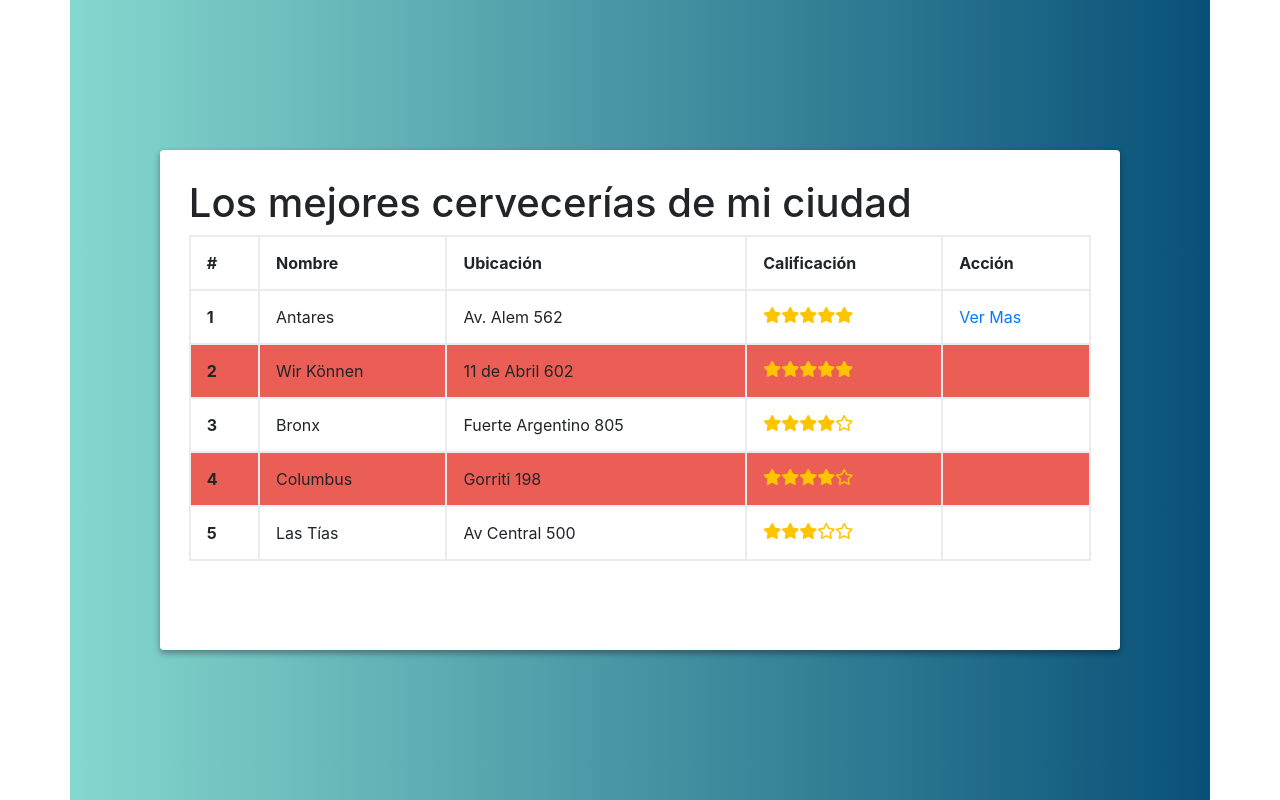
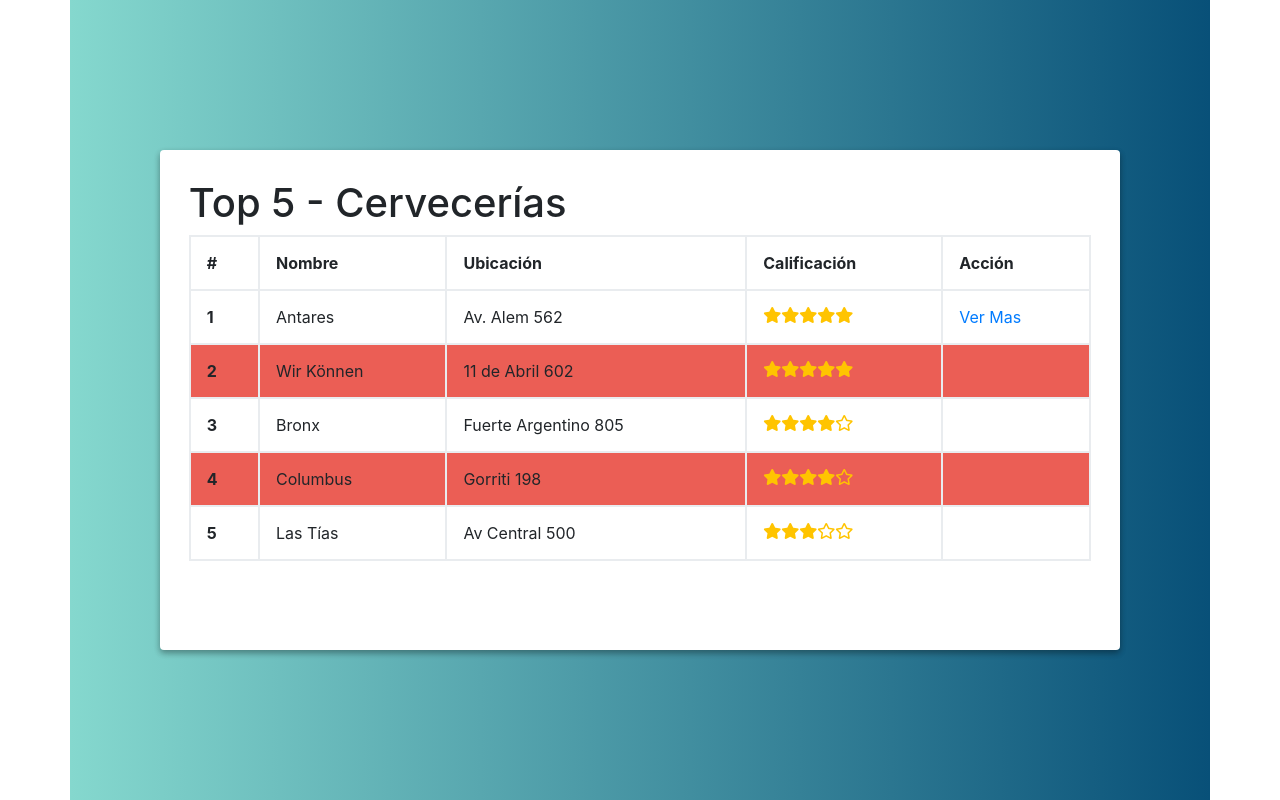
Before and after one commit to aaf89/aaf89.github.com, a plain HTML site: page boletines/index.html in a window 1280 px wide. Drawn offline with nearby package versions, Linux system fonts and the light colour scheme.

Commit message:
titulo editado

```diff
--- a/boletines/index.html
+++ b/boletines/index.html
@@ -18,7 +18,7 @@
     <div class="container">
       <div class="content">
         <header>
-          <h1>Los mejores cervecerías de mi ciudad</h1>
+          <h1>Top 5 - Cervecerías</h1>
         </header>
         <table class="table">
           <thead>
```
